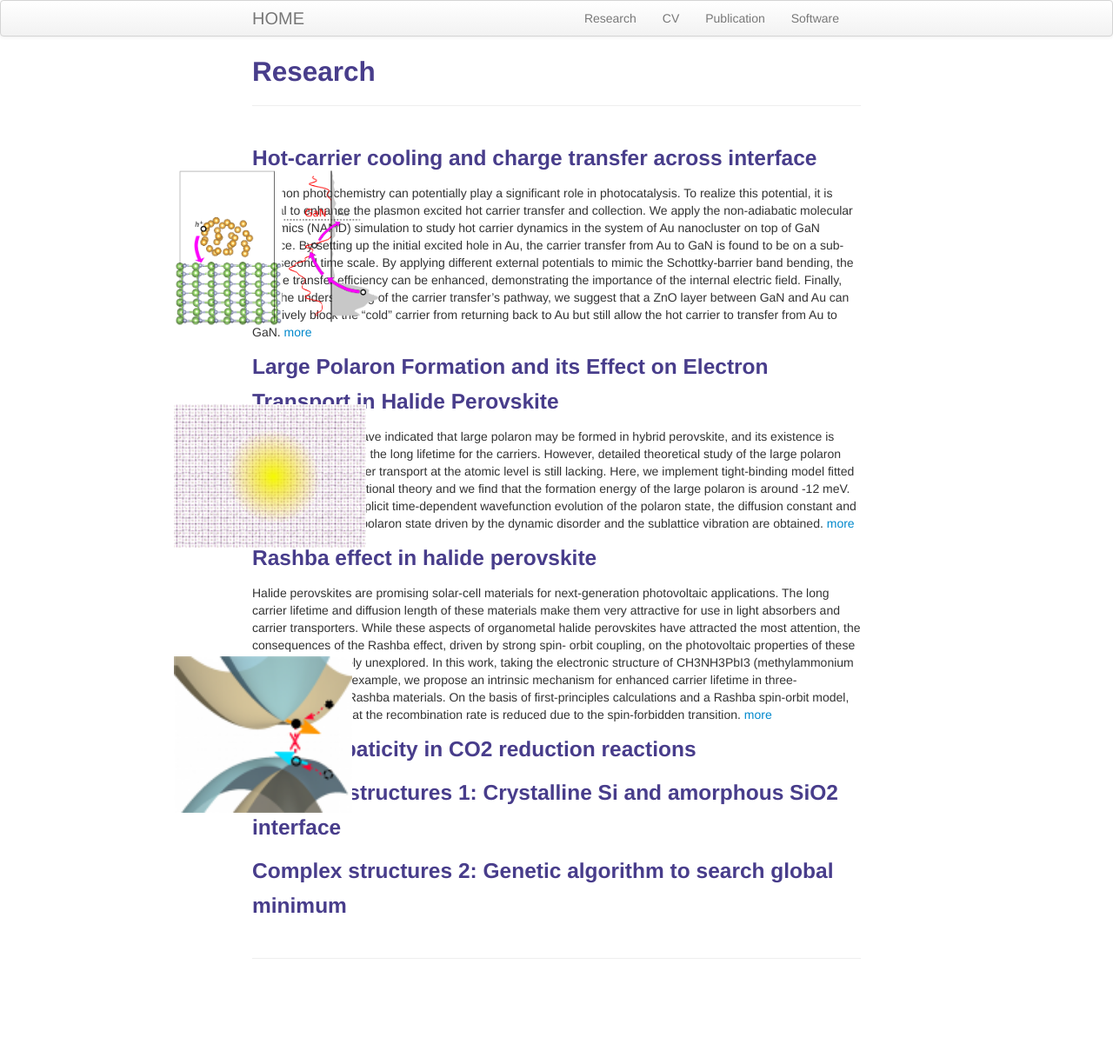
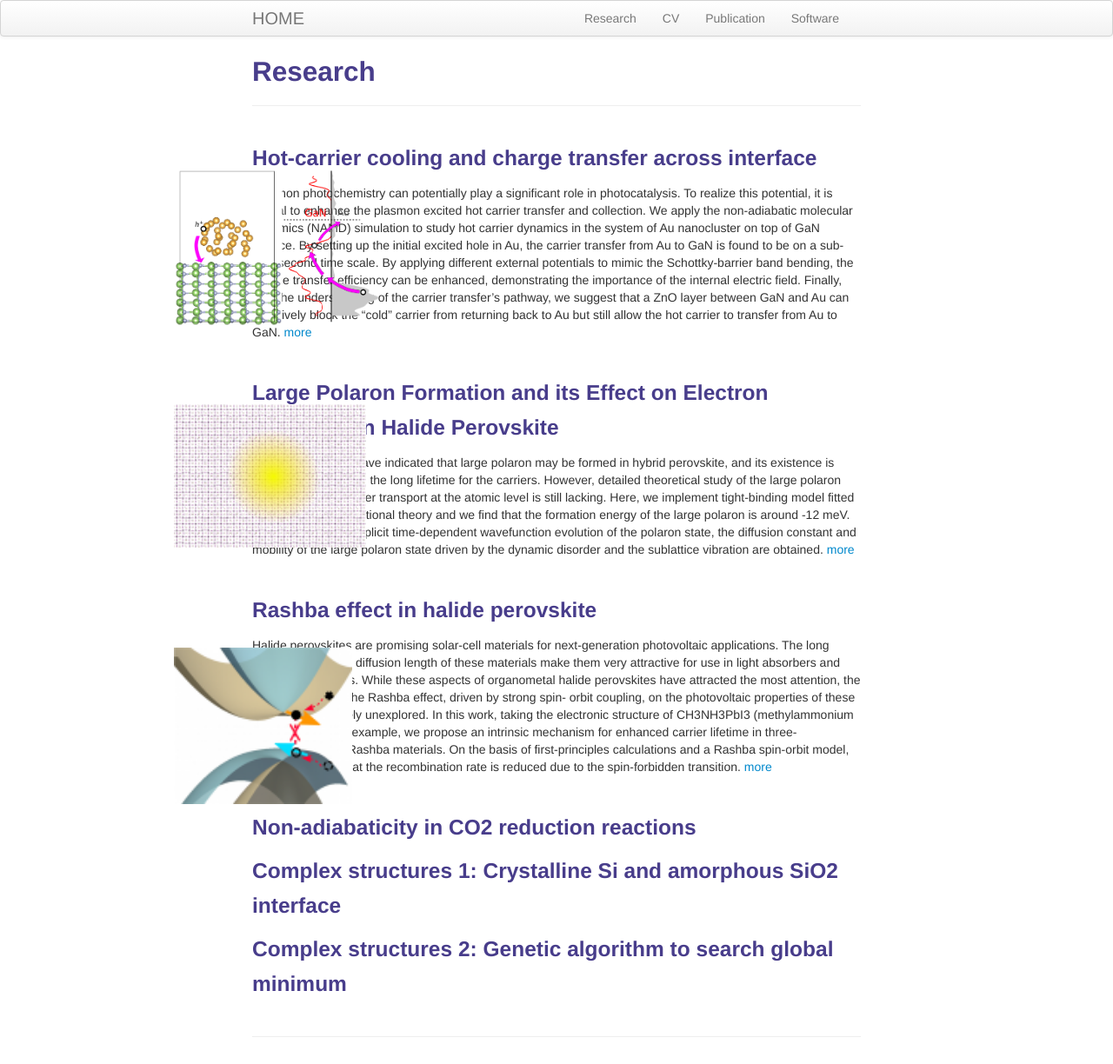
Before and after one commit to zhengfann/web, a Jekyll site: the page built from pages/research.md, in a window 1280 px wide. Shown: the whole page at 87% size. Built offline with Jekyll 4.4.1, drawn with Linux system fonts in a browser that asks for light colours; before the commit the page ends 1134 px from its top, so only the background shows below that.

Commit message:
update pub

```diff
--- a/pages/research.md
+++ b/pages/research.md
@@ -21,6 +21,8 @@ pathway, we suggest that a ZnO layer between GaN and Au can effectively block th
 "cold" carrier from returning back to Au but still allow the hot carrier to transfer
 from Au to GaN. [more](https://doi.org/10.1021/acs.jpclett.9b02402)
 
+<br/>
+
 ### Large Polaron Formation and its Effect on Electron Transport in Halide Perovskite
 
 <IMG STYLE="position:absolute; TOP:465px; LEFT:200px; WIDTH:221px; HEIGHT:165px" SRC="polaron.png">
@@ -36,10 +38,11 @@ state, the diffusion constant and mobility of the large polaron state driven
 by the dynamic disorder and the sublattice vibration are obtained.
 [more](http://dx.doi.org/10.1039/C8EE03369B)
 
+<br/>
 
 ### Rashba effect in halide perovskite
 
-<IMG STYLE="position:absolute; TOP:755px; LEFT:200px; WIDTH:205px; HEIGHT:180px" SRC="rashba.png">
+<IMG STYLE="position:absolute; TOP:745px; LEFT:200px; WIDTH:205px; HEIGHT:180px" SRC="rashba.png">
 
 Halide perovskites are promising solar-cell materials for next-generation
 photovoltaic applications. The long carrier lifetime and diffusion length of
@@ -54,6 +57,7 @@ On the basis of first-principles calculations and a Rashba spin-orbit model,
 we demonstrate that the recombination rate is reduced due to the spin-forbidden
 transition. [more](http://dx.doi.org/10.1021/acs.nanolett.5b01854)
 
+<br/>
 
 ### Non-adiabaticity in CO2 reduction reactions
 
```
